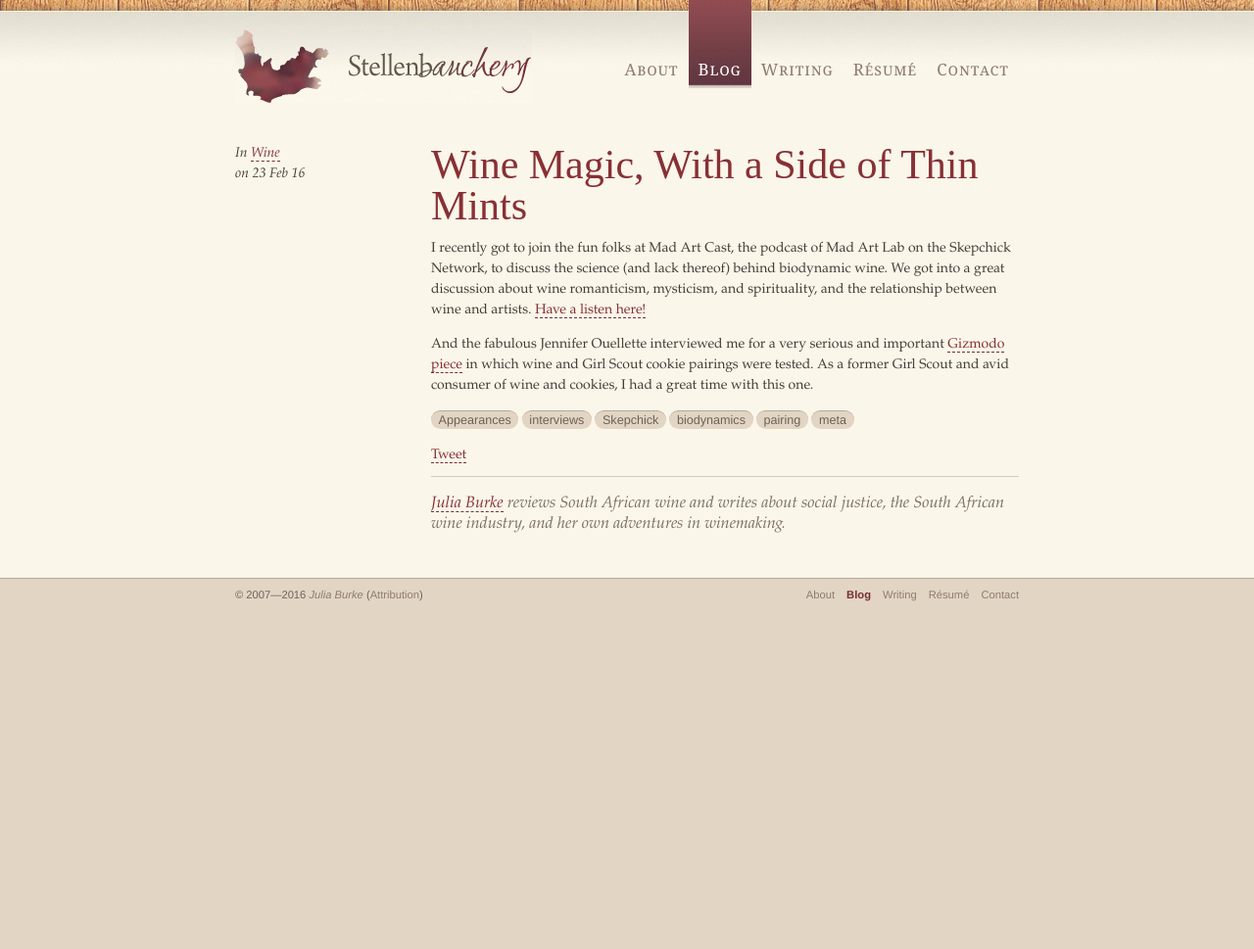
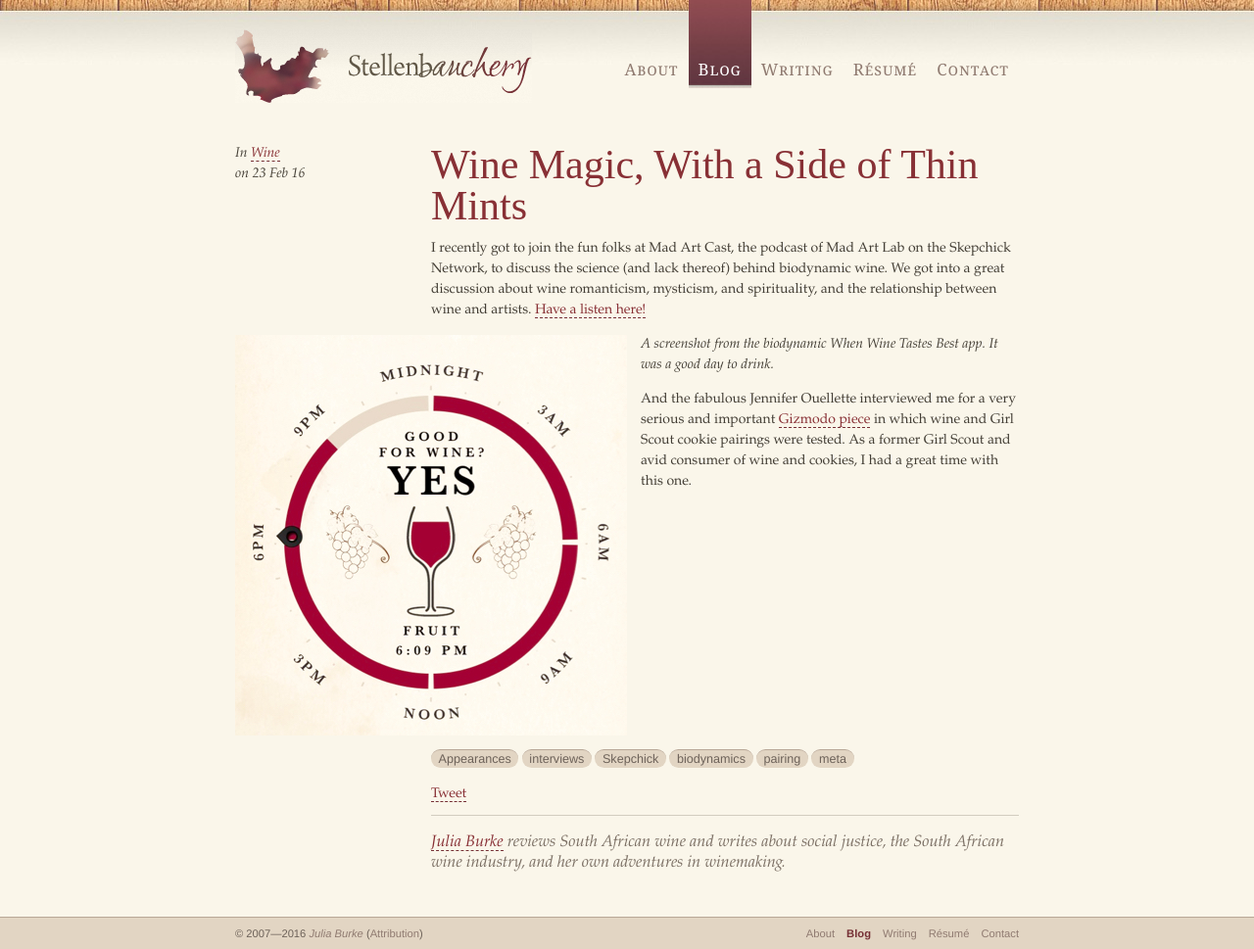
Before and after one commit to nywinewench/nywinewench.github.io, a Jekyll site: the page built from _posts/2016-2-23-gizmodos-and-mad-art-casts.md, in a window 1280 px wide. Shown: the whole page at 98% size. Built offline with Jekyll 4.4.1, drawn with Linux system fonts in a browser that asks for light colours; some web fonts are replaced; Markdown is read by kramdown in place of the engine named in the settings; comment, search, counter and statistics services are not loaded; before the commit the page ends 900 px from its top, so only the background shows below that.

Commit message:
Add photo

```diff
--- a/_posts/2016-2-23-gizmodos-and-mad-art-casts.md
+++ b/_posts/2016-2-23-gizmodos-and-mad-art-casts.md
@@ -18,4 +18,7 @@ tweet: "People invited me to talk about wine in public!"
 ---
 I recently got to join the fun folks at Mad Art Cast, the podcast of Mad Art Lab on the Skepchick Network, to discuss the science (and lack thereof) behind biodynamic wine. We got into a great discussion about wine romanticism, mysticism, and spirituality, and the relationship between wine and artists. [Have a listen here!](http://madartlab.com/the-literal-magic-of-biodynamic-wine-mad-art-cast/)
 
+![When Wine app](/photos/whenwine.jpg "When Wine Tastes Best biodynamic app")
+_A screenshot from the biodynamic When Wine Tastes Best app. It was a good day to drink._
+
 And the fabulous Jennifer Ouellette interviewed me for a very serious and important [Gizmodo piece](http://gizmodo.com/the-best-girl-scout-cookie-wine-pairings-tested-1756719276) in which wine and Girl Scout cookie pairings were tested. As a former Girl Scout and avid consumer of wine and cookies, I had a great time with this one.
```
Also changed, not shown: photos/whenwine.jpg (added).
